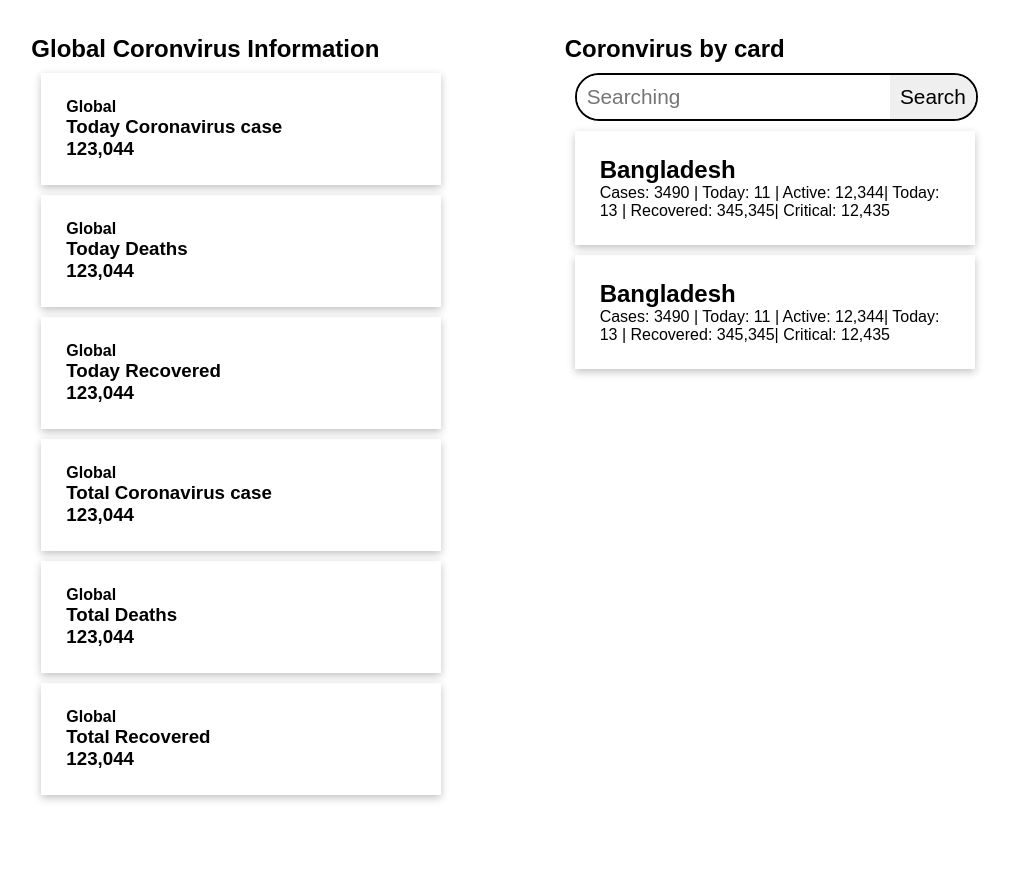
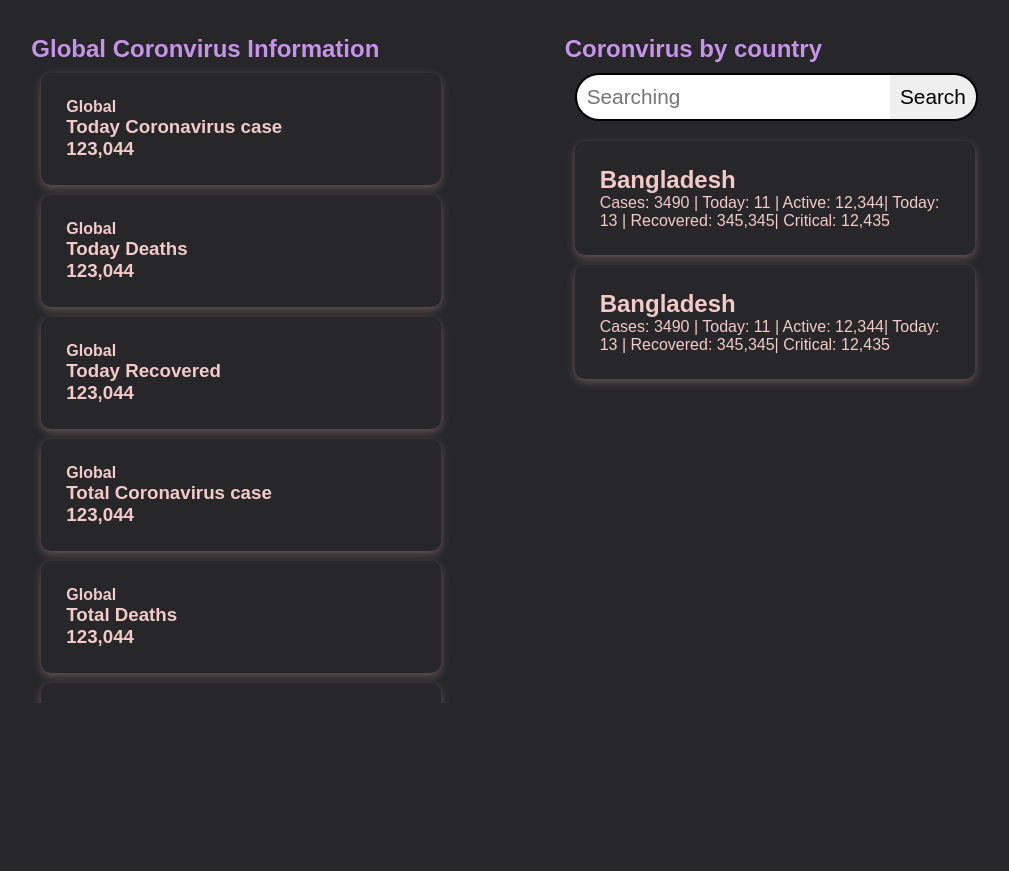
Before and after one commit to abudaudhossain/covid-19-update, a plain HTML site: page index.html in a window 1280 px wide. Shown: the part 52-923 px from the top of the page, without its empty margins (132-1141 px from the left). Drawn offline with Linux system fonts and the light colour scheme.

Commit message:
ui desigan

```diff
--- /dev/null
+++ b/css/style.css
@@ -0,0 +1,74 @@
+* {
+    margin     : 0;
+    padding    : 0;
+    font-family: Arial, Helvetica, sans-serif;
+}
+
+body {
+    height    : 100vh;
+    background: #272729;
+    overflow  : hidden;
+}
+
+section {
+    margin  : 50px;
+    height  : 100vh;
+    position: sticky;
+}
+
+.title {
+    color: rgb(198, 147, 235);
+}
+
+.container {
+    display        : flex;
+    justify-content: space-evenly;
+
+}
+
+.details {
+    overflow         : scroll;
+    overflow-x       : hidden;
+    margin-bottom    : 100px;
+    height           : 80vh;
+    /* padding-bottom: 60px; */
+}
+
+.card {
+    background-color: #272729;
+    margin          : 10px;
+    padding         : 25px;
+    color           : #f3caca;
+    border-radius   : 10px;
+    width           : 350px;
+    box-shadow      : #ad8f8f73 0px 3px 8px;
+    /* line-height  : 1.5rem; */
+}
+
+.search-area {
+    width        : 96%;
+    display      : flex;
+    margin       : 10px;
+    box-sizing   : border-box;
+    border-radius: 30px;
+    border       : 2px solid black;
+    overflow     : hidden;
+}
+
+input {
+    /* width: 80%; */
+    flex-grow: 1;
+}
+
+input,
+.search-btn {
+    padding    : 10px;
+    margin     : 0;
+    font-weight: 500;
+    font-size  : 1.3rem;
+    border     : none;
+}
+
+.search-btn {
+    cursor: pointer;
+}
--- a/index.html
+++ b/index.html
@@ -6,72 +6,16 @@
     <meta http-equiv="X-UA-Compatible" content="IE=edge">
     <meta name="viewport" content="width=device-width, initial-scale=1.0">
     <title>Covid-19</title>
-    <style>
-        * {
-            margin: 0;
-            padding: 0;
-            font-family: Arial, Helvetica, sans-serif;
-        }
-
-        section {
-            margin: 50px;
-            /* background: #272729; */
-        }
-
-        .container {
-            display: flex;
-            justify-content: space-evenly;
-
-        }
-
-        .card {
-            /* background-color: #272729; */
-            margin: 10px;
-            padding: 25px;
-            /* color: #fff; */
-            /* border-radius: 30px; */
-            width: 350px;
-            box-shadow: rgba(0, 0, 0, 0.24) 0px 3px 8px;
-            /* line-height: 1.5rem; */
-        }
-
-        .search-area {
-            width: 96%;
-            display: flex;
-            margin: 10px;
-            box-sizing: border-box;
-            border-radius: 30px;
-            border: 2px solid black;
-            overflow: hidden;
-        }
-
-        input {
-            /* width: 80%; */
-            flex-grow: 1;
-        }
-
-        input,
-        .search-btn {
-            padding: 10px;
-            margin: 0;
-            font-weight: 500;
-            font-size: 1.3rem;
-            border: none;
-        }
-
-        .search-btn {
-            cursor: pointer;
-        }
-    </style>
+    <link rel="stylesheet" href="css/style.css">
 </head>
 
 <body>
-    <h1 style="text-align: center">Coronvirus Information</h1>
+    <h1 class="title" style="text-align: center">Coronvirus Information</h1>
     <section id="container">
         <div class="container">
             <div>
-                <h2>Global Coronvirus Information</h2>
-                <div>
+                <h2 class="title">Global Coronvirus Information</h2>
+                <div class="details">
                     <div class="card">
                         <h4>Global</h4>
                         <h3>Today Coronavirus case</h3>
@@ -105,12 +49,12 @@
                 </div>
             </div>
             <div>
-                <h2>Coronvirus by card</h2>
+                <h2 class="title">Coronvirus by country</h2>
                 <div class="search-area">
                     <input type="text" name="" id="" placeholder="Searching">
                     <button class="search-btn">Search</button>
                 </div>
-                <div id="card-info">
+                <div id="card-info" class="details">
                     <div class="card">
                         <h2>Bangladesh</h2>
                         <p>Cases: 3490 | Today: 11 | Active: 12,344| Today: 13 | Recovered: 345,345| Critical: 12,435
```
